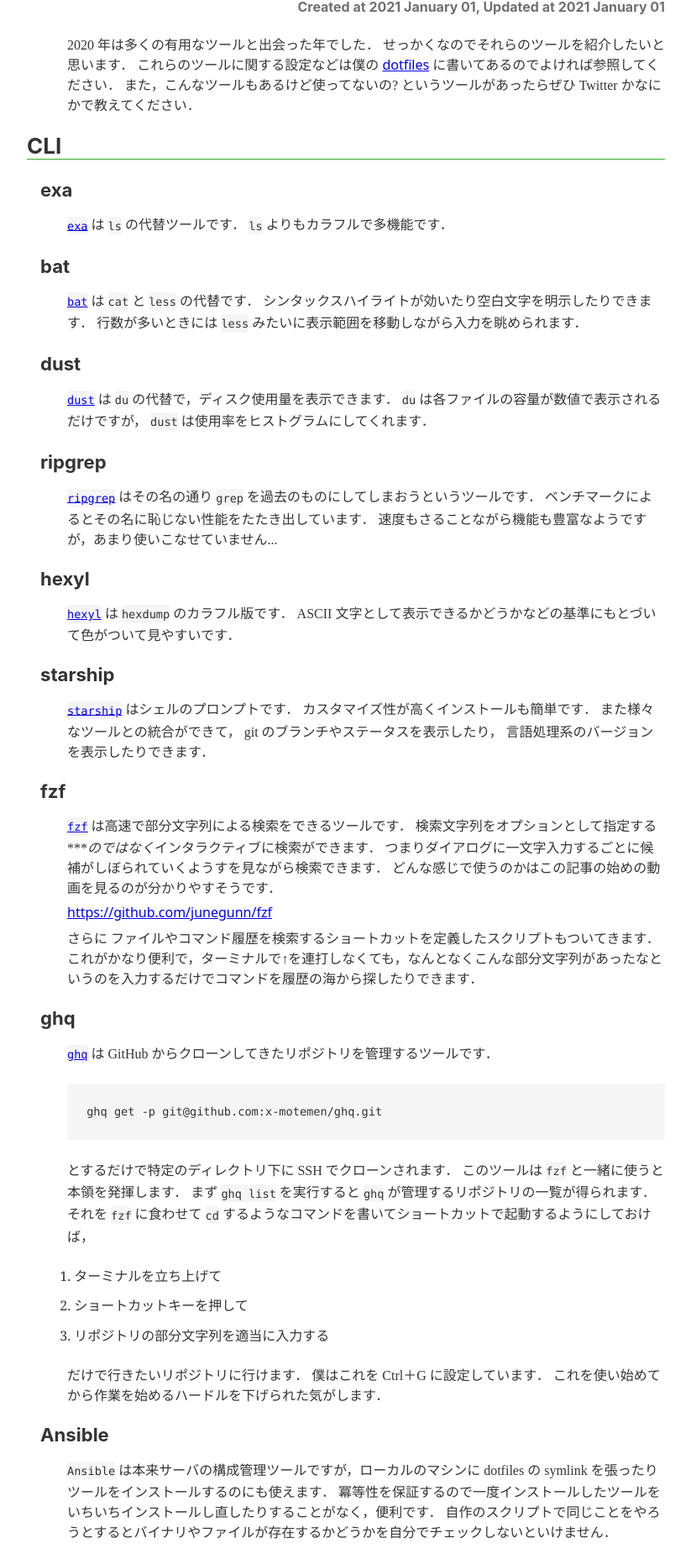
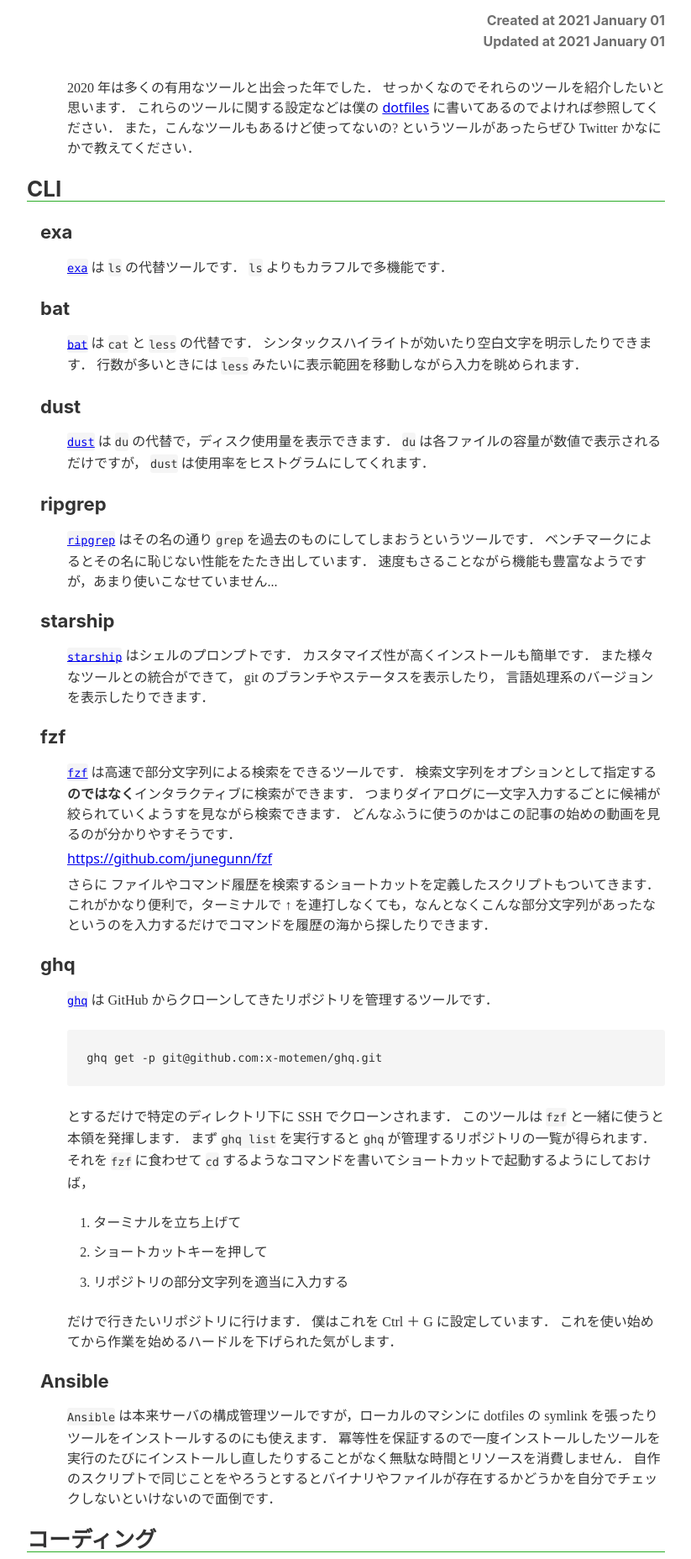
Before and after one commit to ikanago/blog, a Gatsby site: page /blog/useful_tools_2020 in a window 1280 px wide. Shown: the part 182-2038 px from the top of the page at 84% size, without its empty margins (228-1051 px from the left). Built offline with nearby package versions, Linux system fonts and the light colour scheme; Gatsby itself is replaced by a stand-in of ours; some packages are replaced by stand-ins of ours; code samples lack their colours.

Commit message:
Revise a post

````diff
--- a/src/components/Biography/Biography.tsx
+++ b/src/components/Biography/Biography.tsx
@@ -23,7 +23,7 @@
             <Img fixed={data.icon.childImageSharp.fixed} />
             <div className={styles.biography}>
                 <h1>ikanago</h1>
-                <p>
+                <p className={styles.description}>
                     Studying computer science at a university. I love Rust 🦀.
                 </p>
                 {badgeData.data.map(data => (
--- a/src/components/Biography/biography.module.css
+++ b/src/components/Biography/biography.module.css
@@ -10,6 +10,10 @@
     margin: 1rem;
 }
 
+.description {
+    margin: 0.5rem 0.3rem;
+}
+
 .badge {
     margin: 0 0.3rem;
 }
--- a/src/components/Container/container.module.css
+++ b/src/components/Container/container.module.css
@@ -6,7 +6,7 @@
 .section_name {
     text-align: center;
     text-decoration: underline #2cad27;
-    font-size: 4rem;
+    font-size: 3.5rem;
 }
 
 .cards {
--- a/src/components/layout.css
+++ b/src/components/layout.css
@@ -62,6 +62,7 @@
     font-style: italic;
 }
 h1 {
+    text-align: center;
     font-size: 2em;
     margin: 0.67em 0;
 }
@@ -201,7 +202,7 @@
 }
 body {
     color: hsla(0, 0%, 0%, 0.8);
-    font-family: georgia, serif;
+    font-family: "Noto Sans JP";
     font-weight: normal;
     word-wrap: break-word;
     font-kerning: normal;
@@ -229,7 +230,7 @@
     padding-left: 0;
     padding-right: 0;
     padding-top: 0;
-    margin-bottom: 0.5rem;
+    margin-bottom: 1.5rem;
     color: inherit;
     font-family: "Noto Sans JP", -apple-system, BlinkMacSystemFont, Segoe UI,
         Roboto, Oxygen, Ubuntu, Cantarell, Fira Sans, Droid Sans, Helvetica Neue,
@@ -520,7 +521,7 @@
     margin-bottom: calc(1.45rem / 2);
 }
 ol li {
-    padding-left: 0;
+    padding-left: 1.5rem;
 }
 ul li {
     font-family: "Noto Sans", "Noto Sans JP";
--- a/src/markdown-pages/useful_tools_2020.md
+++ b/src/markdown-pages/useful_tools_2020.md
@@ -12,48 +12,54 @@
 また，こんなツールもあるけど使ってないの? というツールがあったらぜひ Twitter かなにかで教えてください．
 
 ## CLI
+
 ### exa
+
 [`exa`](https://github.com/ogham/exa) は `ls` の代替ツールです． `ls` よりもカラフルで多機能です．
 
 ### bat
+
 [`bat`](https://github.com/sharkdp/bat) は `cat` と `less` の代替です．
 シンタックスハイライトが効いたり空白文字を明示したりできます．
 行数が多いときには `less` みたいに表示範囲を移動しながら入力を眺められます．
 
 ### dust
+
 [`dust`](https://github.com/bootandy/dust) は `du` の代替で，ディスク使用量を表示できます．
 `du` は各ファイルの容量が数値で表示されるだけですが， `dust` は使用率をヒストグラムにしてくれます．
 
 ### ripgrep
+
 [`ripgrep`](https://github.com/BurntSushi/ripgrep) はその名の通り `grep` を過去のものにしてしまおうというツールです．
 ベンチマークによるとその名に恥じない性能をたたき出しています．
 速度もさることながら機能も豊富なようですが，あまり使いこなせていません...
 
-### hexyl
-[`hexyl`](https://github.com/sharkdp/hexyl) は `hexdump` のカラフル版です．
-ASCII 文字として表示できるかどうかなどの基準にもとづいて色がついて見やすいです．
+### starship
 
-### starship
 [`starship`](https://github.com/starship/starship) はシェルのプロンプトです．
 カスタマイズ性が高くインストールも簡単です．
 また様々なツールとの統合ができて， git のブランチやステータスを表示したり， 言語処理系のバージョンを表示したりできます．
 
 ### fzf
+
 [`fzf`](https://github.com/junegunn/fzf) は高速で部分文字列による検索をできるツールです．
-検索文字列をオプションとして指定する****のではなく*インタラクティブに検索ができます．
-つまりダイアログに一文字入力するごとに候補がしぼられていくようすを見ながら検索できます．
-どんな感じで使うのかはこの記事の始めの動画を見るのが分かりやすそうです．
+検索文字列をオプションとして指定する**のではなく**インタラクティブに検索ができます．
+つまりダイアログに一文字入力するごとに候補が絞られていくようすを見ながら検索できます．
+どんなふうに使うのかはこの記事の始めの動画を見るのが分かりやすそうです．
 
 https://github.com/junegunn/fzf
 
 さらに ファイルやコマンド履歴を検索するショートカットを定義したスクリプトもついてきます．
-これがかなり便利で，ターミナルで↑を連打しなくても，なんとなくこんな部分文字列があったなというのを入力するだけでコマンドを履歴の海から探したりできます．
+これがかなり便利で，ターミナルで ↑ を連打しなくても，なんとなくこんな部分文字列があったなというのを入力するだけでコマンドを履歴の海から探したりできます．
 
 ### ghq
+
 [`ghq`](https://github.com/x-motemen/ghq) は GitHub からクローンしてきたリポジトリを管理するツールです．
+
 ```
 ghq get -p git@github.com:x-motemen/ghq.git
 ```
+
 とするだけで特定のディレクトリ下に SSH でクローンされます．
 このツールは `fzf` と一緒に使うと本領を発揮します．
 まず `ghq list` を実行すると `ghq` が管理するリポジトリの一覧が得られます．
@@ -63,29 +69,30 @@
 2. ショートカットキーを押して
 3. リポジトリの部分文字列を適当に入力する
 
-だけで行きたいリポジトリに行けます． 僕はこれを Ctrl＋G に設定しています．
+だけで行きたいリポジトリに行けます． 僕はこれを Ctrl ＋ G に設定しています．
 これを使い始めてから作業を始めるハードルを下げられた気がします．
 
 ### Ansible
+
 `Ansible` は本来サーバの構成管理ツールですが，ローカルのマシンに dotfiles の symlink を張ったりツールをインストールするのにも使えます．
-冪等性を保証するので一度インストールしたツールをいちいちインストールし直したりすることがなく，便利です．
-自作のスクリプトで同じことをやろうとするとバイナリやファイルが存在するかどうかを自分でチェックしないといけません．
+冪等性を保証するので一度インストールしたツールを実行のたびにインストールし直したりすることがなく無駄な時間とリソースを消費しません．
+自作のスクリプトで同じことをやろうとするとバイナリやファイルが存在するかどうかを自分でチェックしないといけないので面倒です．
 
 ## コーディング
+
 ### NeoVim
+
 `VSCode` も便利なのですが， `Vim` のカーソル移動や編集機能はやはり便利です．
 後述の `coc.nvim` を使えばコード補完を効かせることもできるので案外モダンなエディタになります．
 
 ### dein.vim
+
 `NeoVim` のプラグインを簡単に管理できるのが [`dein.vim`](https://github.com/Shougo/dein.vim) です．
 toml ファイルにプラグインの URL を書いておけば `NeoVim` の初回起動時に自動的にプラグインをインストールしてくれます．
 環境構築がかなり楽になっておすすめです．
 
 ### coc.nvim
+
 [`coc.nvim`](https://github.com/neoclide/coc.nvim) は LSP エンジンです．
 このプラグインの拡張機能を言語ごとにインストールすることでコード補完や定義ジャンプなどが使えるようになります．
 拡張機能のインストールも `NeoVim` の設定ファイル(`.config/nvim/init.vim`) に列挙しておくだけで済むので楽です．
-
-## ブラウザ拡張機能
-### Notion Web Clipper
-### Mouse Dictionary
--- a/src/templates/blogTemplate.tsx
+++ b/src/templates/blogTemplate.tsx
@@ -16,8 +16,10 @@
                 <article className={styles.blogPostContainer}>
                     <h1>{frontmatter.title}</h1>
                     <h4 className={styles.date}>
-                        Created at {frontmatter.createdAt}, Updated at{" "}
-                        {frontmatter.updatedAt}
+                        Created at {frontmatter.createdAt}
+                    </h4>
+                    <h4 className={styles.date}>
+                        Updated at {frontmatter.updatedAt}
                     </h4>
                     <div className={styles.blogPost}>
                         <div dangerouslySetInnerHTML={{ __html: html }} />
--- a/src/templates/template.module.css
+++ b/src/templates/template.module.css
@@ -6,8 +6,13 @@
 }
 
 .date {
+    margin-bottom: 0.5rem;
     text-align: right;
     opacity: 0.7;
+}
+
+.blogPost {
+    margin-top: 2rem;
 }
 
 .blogPost h2 {
````
